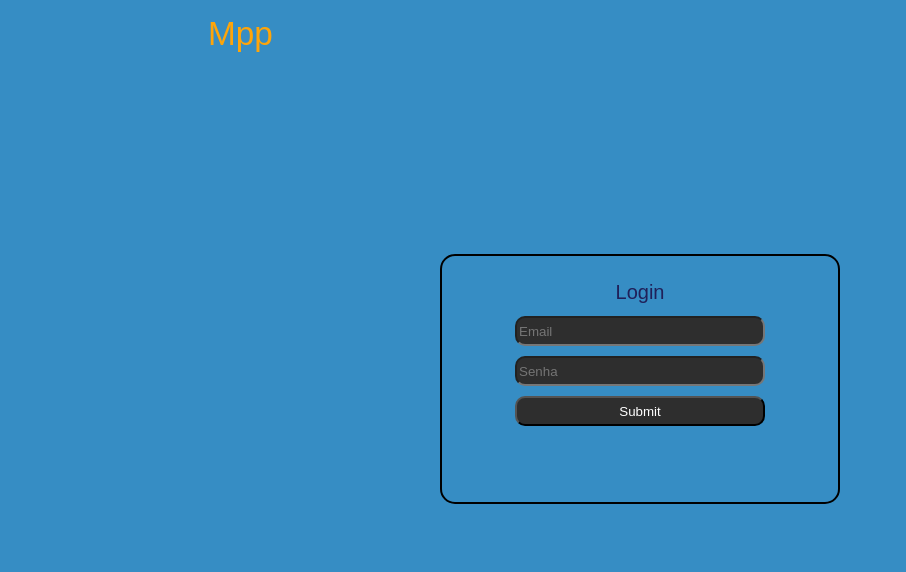
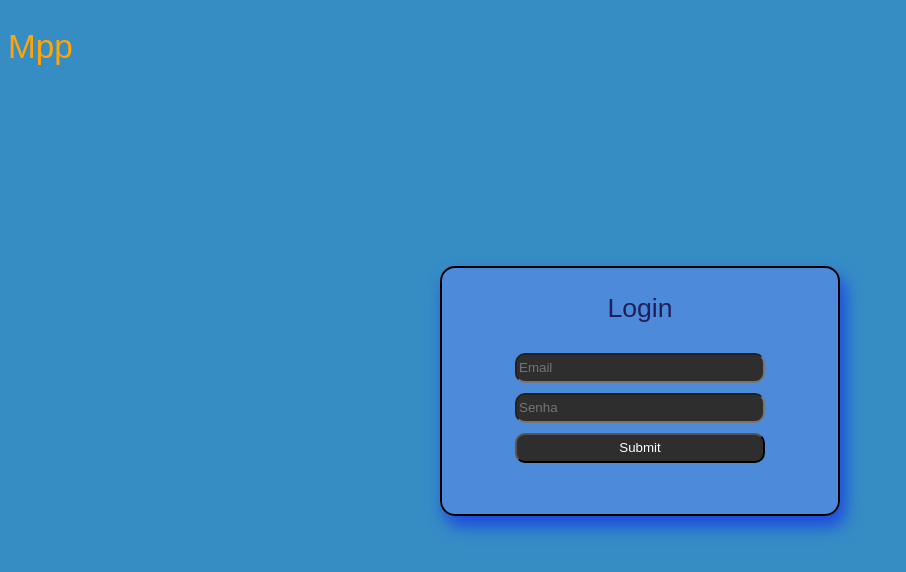
Before and after one commit to gitcacatyu/SiteMpp, a plain HTML site: page login.html in a window 1280 px wide. Shown: the whole page, without its empty margins (0-906 px from the left). Drawn offline with Linux system fonts and the light colour scheme.

Commit message:
No  posso

```diff
--- a/login.html
+++ b/login.html
@@ -12,19 +12,20 @@
        body {
          width: 200;
          height: 200%;
-       background-color:  rgb(54, 141, 196);
+         background-color:  rgb(54, 141, 196);
         }
 
-        form{
+        div{
             width: 400px;
             margin: 200px auto;
             text-align: center;
             color: #ffffff ;
             border:  2px  solid  #000000;
             background: transparent 0.5 ;
-            background-color:  rgb(54, 141, 196);
+            background-color:  rgba(118, 134, 255, 0.369);
             height: 250px;
             border-radius: 15px;
+            box-shadow: 5px 10px 17px rgba(0, 0, 255, 0.511);
         }
       input{
         display: block;
@@ -34,30 +35,29 @@
         border-radius: 10px;
         transition: transform 200ms ease-in-out;
         background-color:  rgb(46, 46, 46);
-         color: white;
+        color: white;
       }
       input:hover{
         transform: scale(1.15);
         cursor: pointer;
+        border:  1px solid #ffffff ;
       }
-   h3{
+   h1{
     padding: 5px;
-    font: normal 15pt Arial;
+    font: normal 20pt Arial;
     color: rgb(32, 32, 89);
     height: 20px;
-
+    margin-top: 20px;
+    margin-bottom: 45px;
    }
 
-   h1{
+   h2{
     display: block;
-   align-items: center;
-   justify-content: center;
-   margin: 4px auto;
+    align-items: center;
+    justify-content: center;
     font: normal 25pt arial;
     color: rgb(255, 165, 9);
-    padding-left: 200px;
-    padding-bottom: 1px;
-    margin-top: 15px;
+
    }
 
 
@@ -65,16 +65,16 @@
 </head>
 <body>
 
-  <h1>Mpp</h1>
+  <h2>Mpp</h2>
 
-    <form>
+    <div>
 
-    <h3>Login</h3>
+    <h1>Login</h1>
     <input type="email" placeholder="Email" id="email">
     <input type="password" placeholder="Senha" id="senha">
     <input type="submit" onclick="logar(); return false; return false">
 
-    </form>
+    </div>
 
     <script>
 
```
Also changed, not shown: ji.html (+22 -12 lines), mpp.html (+9 -3 lines), site2.html (+9 -1 lines).
